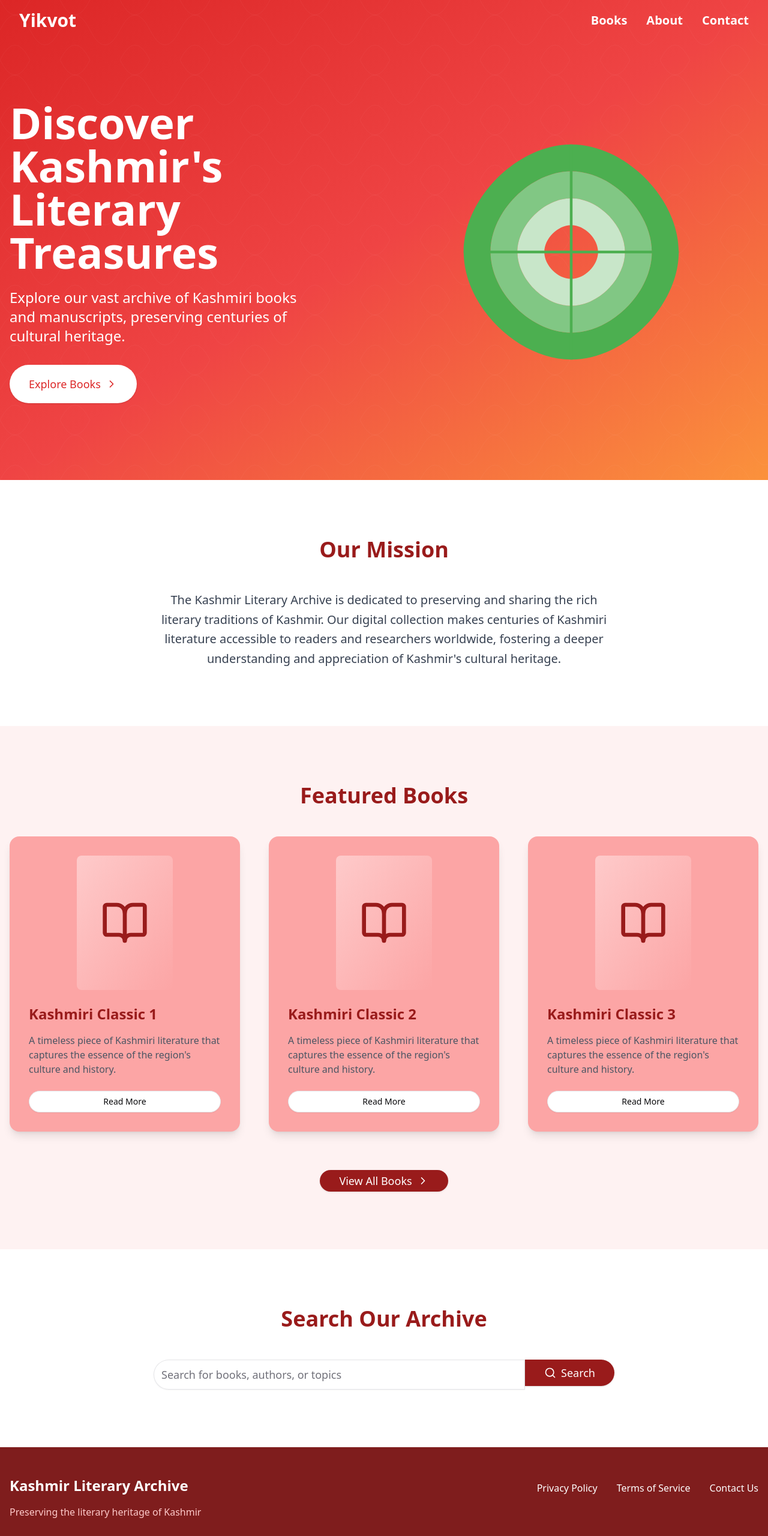
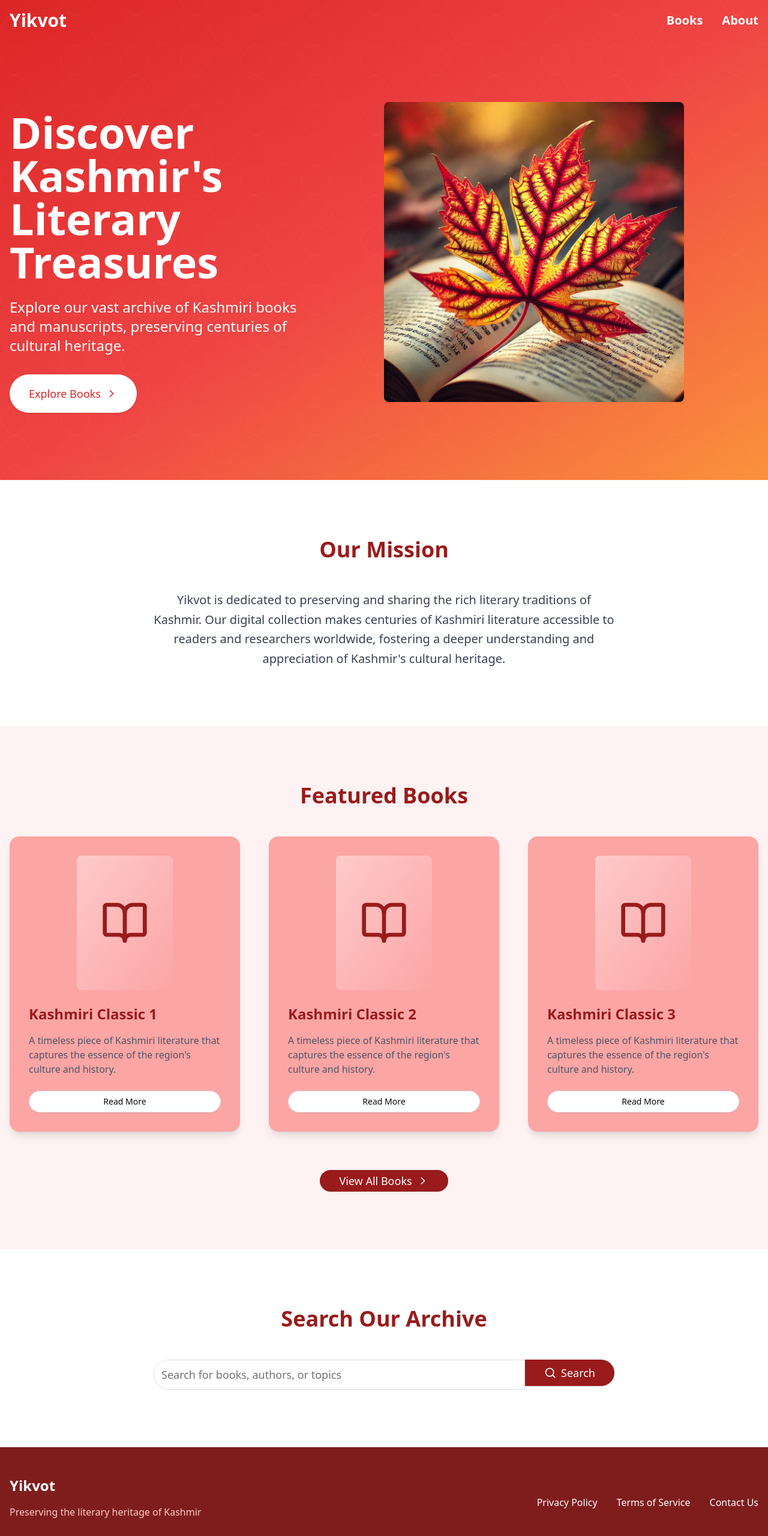
Before and after one commit to furqan-qadri/yikvot, a Next.js app: page / in a window 1280 px wide. Shown: the top 2560 px of the page at 60% size. Built offline with nearby package versions, Linux system fonts and the light colour scheme.

Commit message:
update links

```diff
--- a/app/page.tsx
+++ b/app/page.tsx
@@ -3,6 +3,7 @@
 import { useState, useEffect } from "react";
 import { BookOpen, Search, ChevronRight } from "lucide-react";
 import Link from "next/link";
+import Image from "next/image";
 import { Button } from "@/components/ui/button";
 import { Input } from "@/components/ui/input";
 
@@ -22,14 +23,15 @@ export default function Home() {
           scrollY > 80 ? "bg-[#ED4141] shadow-md" : "bg-transparent"
         }`}
       >
-        <div className="container mx-auto px-4">
+        <div className="container mx-auto">
           <nav className="flex items-center justify-between p-4">
             <Link
               href="/"
-              className="text-white transition-colors text-3xl font-bold hover:text-red-600"
+              className="text-white transition-colors text-2xl xl:text-3xl font-bold hover:text-red-600"
             >
               Yikvot
             </Link>
+            <div>
               <ul className="flex space-x-8">
                 {/* <li>
                 <Link
@@ -41,21 +43,21 @@ export default function Home() {
               </li> */}
                 <li>
                   <Link
-                  href="/books"
-                  className="text-white transition-colors text-xl font-bold hover:text-red-600"
+                    href="/"
+                    className="text-white transition-colors text-lg xl:text-xl font-bold hover:text-red-600"
                   >
                     Books
                   </Link>
                 </li>
                 <li>
                   <Link
-                  href="/about"
-                  className="text-white transition-colors text-xl font-bold"
+                    href="/"
+                    className="text-white transition-colors text-lg xl:text-xl font-bold"
                   >
                     About
                   </Link>
                 </li>
-              <li>
+                <li className=" hidden">
                   <Link
                     href="/contact"
                     className="text-white transition-colors text-xl font-bold"
@@ -64,6 +66,7 @@ export default function Home() {
                   </Link>
                 </li>
               </ul>
+            </div>
           </nav>
         </div>
       </header>
@@ -77,7 +80,7 @@ export default function Home() {
           <div className="container mx-auto px-4 z-10 mt-10">
             <div className="flex flex-col md:flex-row items-center">
               <div className="md:w-1/2 text-white">
-                <h1 className="text-5xl md:text-7xl font-bold mb-6 leading-tight">
+                <h1 className="text-5xl md:text-7xl font-bold mb-6 leading-tight mt-8">
                   Discover Kashmir's Literary Treasures
                 </h1>
                 <p className="text-2xl md:text-2xl mb-8 max-w-lg">
@@ -90,7 +93,14 @@ export default function Home() {
                 </Button>
               </div>
               <div className="md:w-1/2 mt-12 md:mt-0">
-                <AnimatedLeaf />
+                {/* <AnimatedLeaf /> */}
+                <Image
+                  src="/leaf.webp"
+                  width={500}
+                  height={500}
+                  alt="Picture of the author"
+                  className="rounded-lg"
+                />
               </div>
             </div>
           </div>
@@ -102,11 +112,11 @@ export default function Home() {
               Our Mission
             </h2>
             <p className="text-xl text-gray-700 max-w-3xl mx-auto text-center leading-relaxed">
-              The Kashmir Literary Archive is dedicated to preserving and
-              sharing the rich literary traditions of Kashmir. Our digital
-              collection makes centuries of Kashmiri literature accessible to
-              readers and researchers worldwide, fostering a deeper
-              understanding and appreciation of Kashmir's cultural heritage.
+              Yikvot is dedicated to preserving and sharing the rich literary
+              traditions of Kashmir. Our digital collection makes centuries of
+              Kashmiri literature accessible to readers and researchers
+              worldwide, fostering a deeper understanding and appreciation of
+              Kashmir's cultural heritage.
             </p>
           </div>
         </section>
@@ -171,11 +181,10 @@ export default function Home() {
         <div className="container mx-auto px-4">
           <div className="flex flex-col md:flex-row justify-between items-center">
             <div className="mb-8 md:mb-0">
-              <h3 className="text-2xl font-bold mb-4">
-                Kashmir Literary Archive
-              </h3>
+              <h3 className="text-2xl font-bold mb-4">Yikvot</h3>
               <p className="text-red-200">
-                Preserving the literary heritage of Kashmir
+                Preserving the literary heritage of Kashmir <br /> <br />
+                #KaeshirSeetiKasehirSaeri
               </p>
             </div>
             <nav className="mb-8">
```
Also changed, not shown: public/leaf.webp (added). Lines whose indentation alone changed are shown as unchanged.
